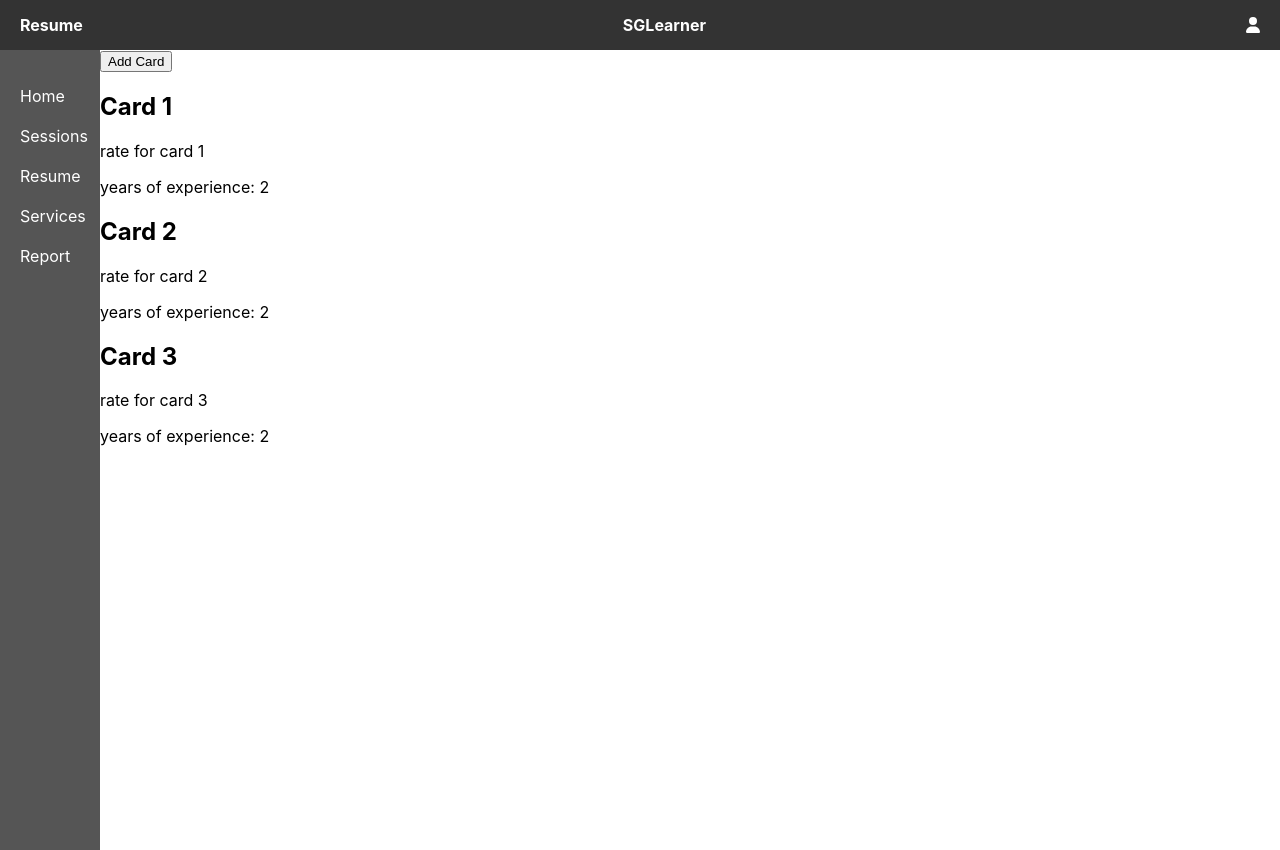
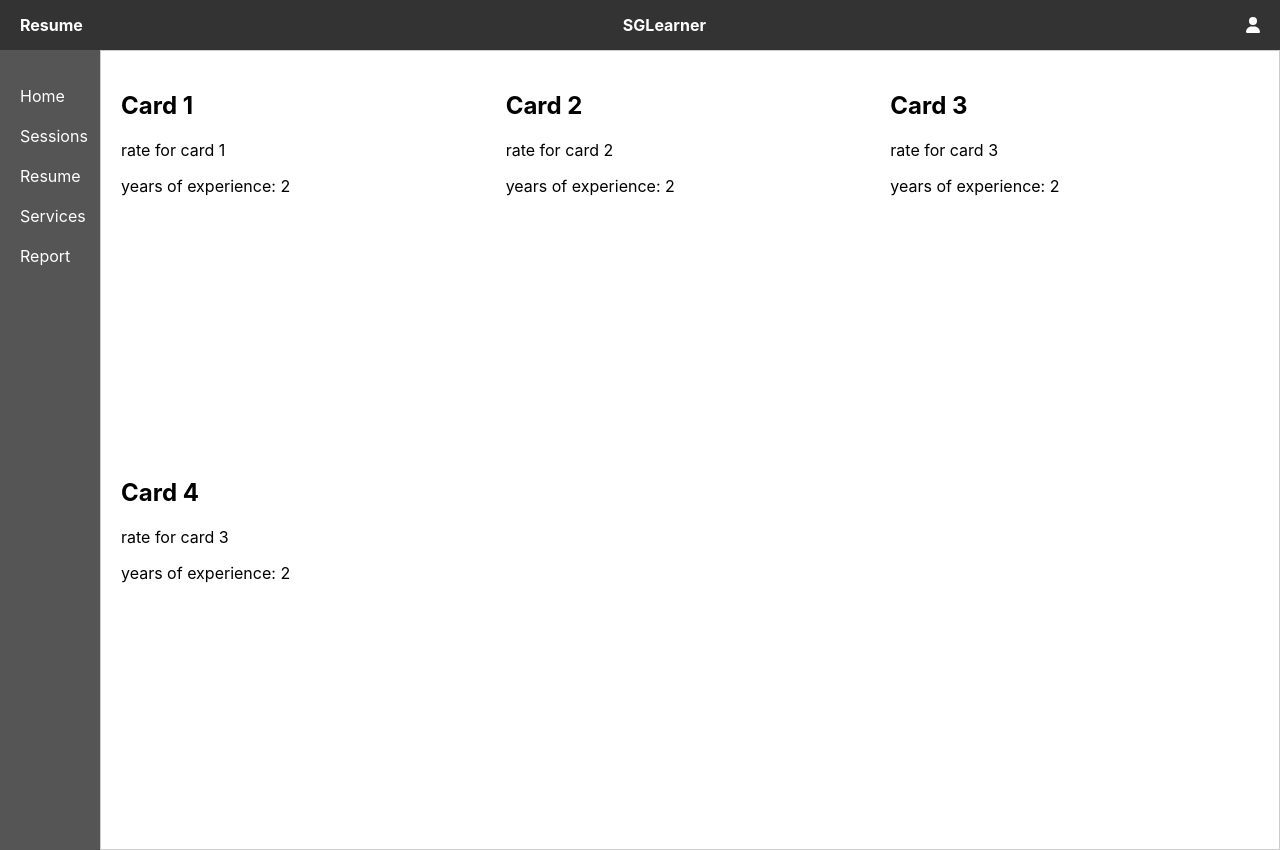
Before and after one commit to yijieNCS/nus-iss-project-development, a React (Create React App) app in the folder frontend/: page / in a window 1280 px wide. Built offline with nearby package versions, Linux system fonts and the light colour scheme.

Commit message:
resume
update on cards layout

```diff
--- a/frontend/src/App.css
+++ b/frontend/src/App.css
@@ -14,9 +14,7 @@
   height: 100vh;
  }
 
-.cards{
-
-
+.content{
 
 
 }
--- a/frontend/src/App.js
+++ b/frontend/src/App.js
@@ -12,7 +12,7 @@ class App extends React.Component {
         <div><TopHeader /></div>
         <div className="body-container">
           <div className="side-nav-bar"><SideNavBar /></div>
-          <div><CardList /></div>
+          <CardList />
         </div>
       </div>
 
--- a/frontend/src/card/Card.js
+++ b/frontend/src/card/Card.js
@@ -2,9 +2,9 @@
 
 import React from 'react';
 
-const Card = ({ tutorname, rate, yearsofexp }) => {
+const Card = ({ tutorname, rate, yearsofexp,className  }) => {
   return (
-    <div className="card">
+    <div className='card'>
       <h2>{tutorname}</h2>
       <p>{rate}</p>
       <p>{yearsofexp}</p>
--- a/frontend/src/card/card.css
+++ b/frontend/src/card/card.css
@@ -3,12 +3,8 @@
   /* Card.css */
 
   .card {
-    border: 5px solid black;
-    border-radius: 5px;
-    box-shadow: 0 2px 4px rgba(0, 0, 0, 0.1);
-    padding: 20px;
-    width: 200px; /* Adjust card width as needed */
-    background-color: #fff;
+    display: grid; /* Use grid layout */
+    grid-template-columns: 1fr; /* One column */
   }
 
   .card h2 {
--- a/frontend/src/card/cardlist.css
+++ b/frontend/src/card/cardlist.css
@@ -1,30 +1,10 @@
 /* CardList.css */
+/* eslint-disable */
+.card-list {
+  display: grid;
 
-.card-list {
-    display: flex;
-    flex-wrap: wrap;
-    justify-content: center; /* Center the rows horizontally */
-    gap: 20px; /* Gap between rows */
-  }
-
-  .card-row {
-    display: flex;
-    justify-content: space-between; /* Evenly space the cards within the row */
-    width: 100%; /* Make the row full-width */
-  }
-
-  .card-item {
-    flex: 0 0 calc(33.33% - 20px); /* Adjust the width of each card item */
-  }
-
-  @media (max-width: 768px) {
-    .card-item {
-      flex: 0 0 calc(50% - 20px); /* Adjust the width of each card item for smaller screens */
-    }
-  }
-
-  @media (max-width: 480px) {
-    .card-item {
-      flex: 0 0 calc(100% - 20px); /* Adjust the width of each card item for even smaller screens */
-    }
-  }
+  grid-template-columns: repeat(3, 1fr);
+  grid-gap: 1rem;
+  border: 1px solid #ccc;
+  padding: 20px;
+}
--- a/frontend/src/card/cardlist.js
+++ b/frontend/src/card/cardlist.js
@@ -1,11 +1,13 @@
 import React, { useState } from 'react';
 import Card from './Card';
+import './cardlist.css'; // Import your CSS file for styling
 
 const CardList = () => {
   const [cards, setCards] = useState([
     { id: 1, tutorname: 'Card 1', rate: 'rate for card 1',yearsofexp:'years of experience: 2'},
     { id: 2, tutorname: 'Card 2', rate: 'rate for card 2' ,yearsofexp:'years of experience: 2'},
-    { id: 3, tutorname: 'Card 3', rate: 'rate for card 3' ,yearsofexp:'years of experience: 2'}
+    { id: 3, tutorname: 'Card 3', rate: 'rate for card 3' ,yearsofexp:'years of experience: 2'},
+    { id: 3, tutorname: 'Card 4', rate: 'rate for card 3' ,yearsofexp:'years of experience: 2'}
   ]);
 
   // Function to add a new card
@@ -20,13 +22,11 @@ const CardList = () => {
   };
 
   return (
-    <div>
-      <button onClick={addCard}>Add Card</button>
-      <div className="card-list">
-        {cards.map(card => (
-          <Card key={card.id} tutorname={card.tutorname} rate={card.rate} yearsofexp='years of experience: 2' />
-        ))}
-      </div>
+    <div className='card-list'>
+      {cards.map((card,index) => (
+        <Card key={card.id} tutorname={card.tutorname} rate={card.rate} yearsofexp='years of experience: 2' className={`card-column-${index + 1}`} />
+      ))}
+
     </div>
   );
 }
```
